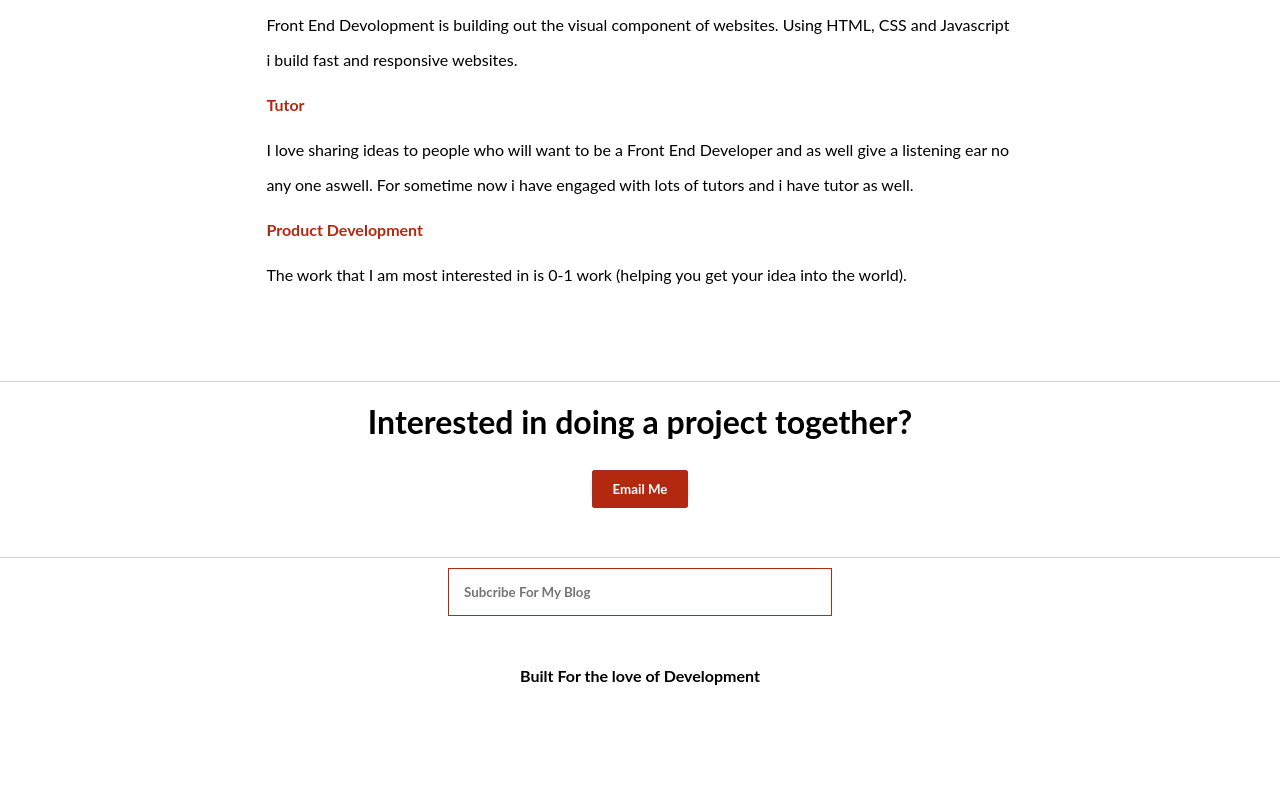
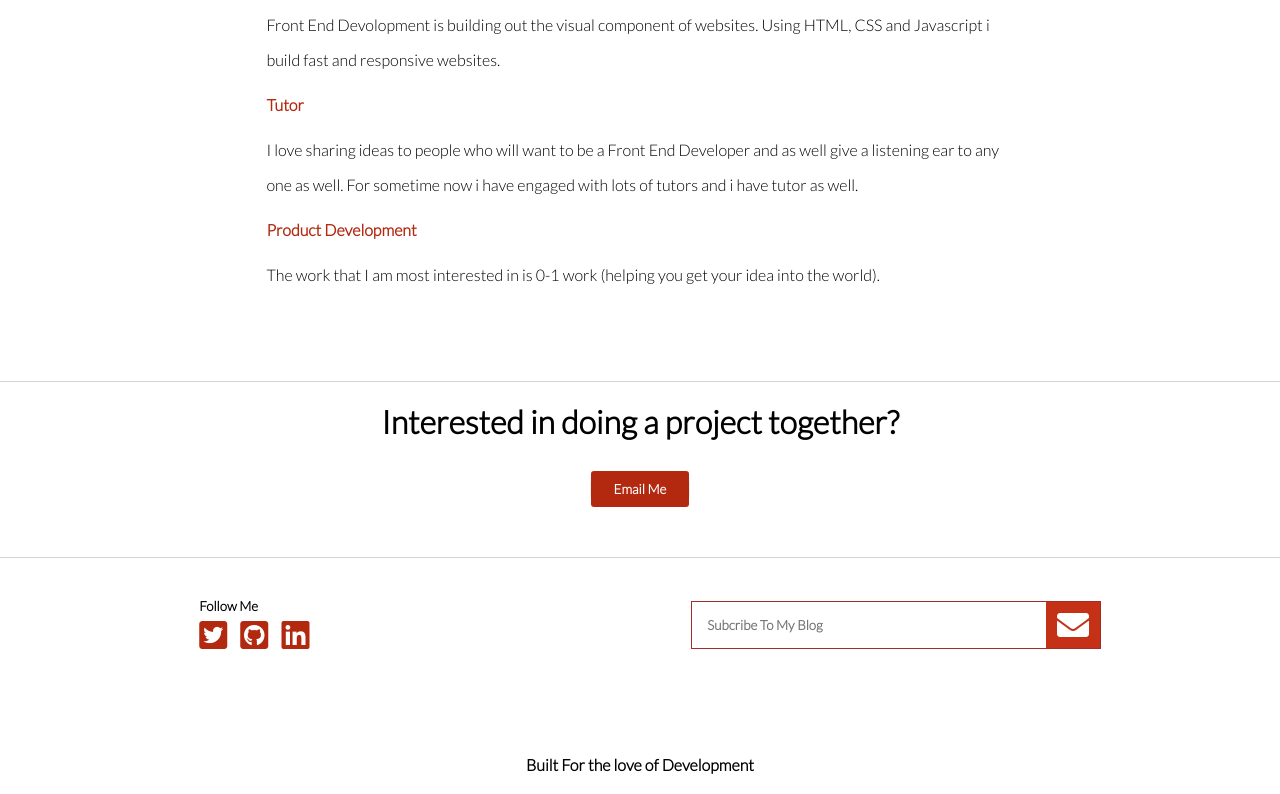
Before and after one commit to RichmanLoveday/Zuri_PortFolio_Task, a plain HTML site: page index.html in a window 1280 px wide. Shown: the part 1035-1829 px from the top of the page. Before the commit the page ends 1740 px from the top, so only its background shows below. Drawn offline with Linux system fonts and the light colour scheme.

Commit message:
Add few html and styled it as well

```diff
--- a/home.css
+++ b/home.css
@@ -1,3 +1,4 @@
+@import url('https://fonts.googleapis.com/css2?family=Lato:wght@300&display=swap');
 * {
     box-sizing: border-box;
     margin: 0;
@@ -249,8 +250,7 @@ footer button a {
     color: #fff;
     font-weight: 700;
     width: 100px;
-    padding: 10px 20px;
-    border: 1px solid brown;
+    padding: 10px 23px;
     background-color: rgb(179, 41, 16);
     border-radius: 3px;
 }
@@ -262,12 +262,23 @@ footer button:hover a{
 
 
 footer .my-form {
-    width: 30%;
+    display: flex;
+    width: 100%;
     margin-left: auto;
     margin-right: auto;
-    margin-bottom: 50px;
-    margin-top: 10px;
-    border: 1px solid rgb(179, 41, 16);
+    border: 1px solid brown;
+
+}
+
+
+footer .my-form i {
+    width: 15%;
+    padding-right: 5px;
+    padding-left: 5px;
+    padding-top: 7px;
+    background-color: rgb(196, 49, 23);
+    color: #fff;
+    cursor: pointer;
 }
 
 footer input {
@@ -277,11 +288,50 @@ footer input {
     border: 0;
 }
 
+
+footer .flex {
+    justify-content: space-around;
+}
+
+footer .col {
+    width: 40%;
+}
+
+footer .social-link {
+    padding: 20px;
+    text-align: left;
+}
+
+footer .social-link a {
+    margin-right: 10px;
+    margin-top: auto;
+    margin-bottom: auto;
+    color: black;
+    text-align: left;
+    cursor: pointer;
+    color: rgb(179, 41, 16);
+}
+
+footer .social-link a:hover  {
+    color: rgb(105, 20, 5);
+    transition: 0.3s;
+}
+
+footer .social-link h5 {
+    text-align: left;
+    margin-bottom: 5px;
+}
+
 ::placeholder {
     font-weight: 700;
     text-transform: capitalize;
 }
 
+@media(max-width: 770px) {
+    footer .my-form i {
+        width: 25%;
+    }
+}
 @media(max-width: 450px) {
     .container {
         width: 90%;
@@ -356,4 +406,18 @@ footer input {
     footer .my-form {
         width: 80%;
     }
+    footer .flex {
+        flex-wrap: wrap-reverse;
+    }
+    footer .col {
+        width: 100%;
+    }
+    footer .my-form {
+        margin: 0;
+    }
+    footer .social-link {
+        padding: 0;
+        padding-top: 20px;
+
+    }
 }
--- a/index.html
+++ b/index.html
@@ -7,6 +7,9 @@
         <title>OLR || Home</title>
         <link rel="stylesheet" href="home.css">
         <meta name="viewport" content="width=device-width, initial-scale=1.0">
+        <link rel="stylesheet" href="https://cdnjs.cloudflare.com/ajax/libs/font-awesome/5.15.1/css/all.min.css" integrity=
+        "sha512-+4zCK9k+qNFUR5X+cKL9EIR+ZOhtIloNl9GIKS57V1MyNsYpYcUrUeQc9vNfzsWfV28IaLL3i96P9sdNyeRssA==" crossorigin=
+        "anonymous" />
     </head>
 
     <body>
@@ -61,7 +64,7 @@
 
                     <span class="span_h4"><h4>Tutor</h4></span>
                     <p>
-                        I love sharing ideas to people who will want to be a Front End Developer and as well give a listening ear no any one aswell. For sometime now i have
+                        I love sharing ideas to people who will want to be a Front End Developer and as well give a listening ear to any one as well. For sometime now i have
                         engaged with lots of tutors and i have tutor as well.
                     </p>
                     <span class="span_h4"><h4>Product Development</h4></span>
@@ -78,12 +81,21 @@
                     <a href="https://mail.yahoo.com/d/compose/9103036098">Email Me</a>
                 </button>
             </div>
-            <div class="">
-                    <form action="">
+            <div class="flex container">
+                <div class="col social-link">
+                    <h5>Follow Me</h5>
+                    <a href="#"><i class="fab fa-twitter-square fa-2x"></i></a>
+                    <a href="#"><i class="fab fa-github-square fa-2x"></i></a>
+                    <a href="#"><i class="fab fa-linkedin fa-2x"></i></a>
+                </div>
+
+                    <form action="" class="col">
                         <div class="my-form">
-                            <input type="email" name="email" placeholder="subcribe for my blog">
+                            <input type="email" name="email" placeholder="subcribe to my blog">
+                            <i class="fa fa-envelope fa-2x" aria-hidden="true"></i>
                         </div>
                     </form>
+
             </div>
             <h4>Built For the love of Development</h4>
         </footer>
```
